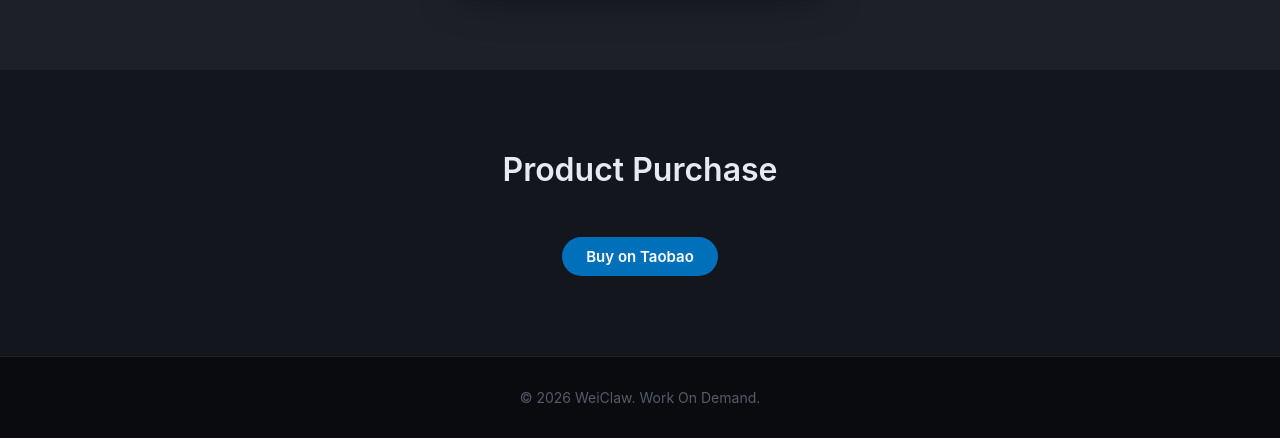
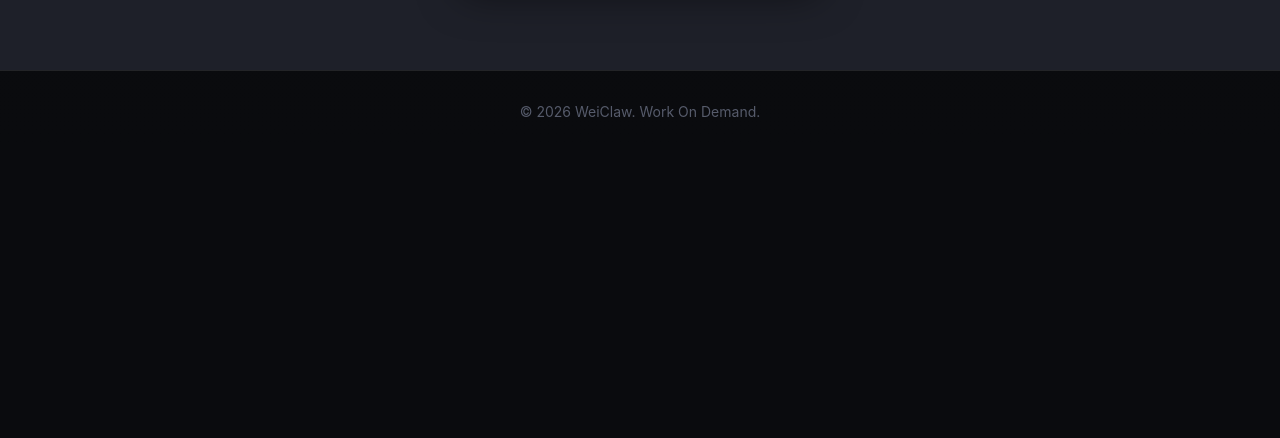
Before and after one commit to git-hub-cloud/weiclaw, a plain HTML site: page index.html in a window 1280 px wide. Shown: the part 2099-2537 px from the top of the page. After the commit the page ends 2251 px from the top, so only its background shows below. Drawn offline with Linux system fonts and the light colour scheme.

Commit message:
update pages

```diff
--- a/index.html
+++ b/index.html
@@ -212,23 +212,6 @@
         ></video>
       </div>
     </section>
-
-    <section class="contact">
-      <div class="container">
-        <div data-lang="en">
-          <h2 class="section-title">Product Purchase</h2>
-          <div style="margin-top: 16px;">
-            <a href="https://item.taobao.com/item.htm?ft=t&id=1059194476130" target="_blank" style="display: inline-block; background-color: #0070ba !important; color: #ffffff !important; padding: 10px 24px; border-radius: 24px; font-weight: 600; text-decoration: none !important; font-size: 0.9375rem !important; transition: background-color 0.2s;" onmouseover="this.style.backgroundColor='#005ea6'" onmouseout="this.style.backgroundColor='#0070ba'">Buy on Taobao</a>
-          </div>
-        </div>
-        <div data-lang="zh">
-          <h2 class="section-title">产品购买</h2>
-          <div style="margin-top: 16px;">
-            <a href="https://item.taobao.com/item.htm?ft=t&id=1059194476130" target="_blank" style="display: inline-block; background-color: #0070ba !important; color: #ffffff !important; padding: 10px 24px; border-radius: 24px; font-weight: 600; text-decoration: none !important; font-size: 0.9375rem !important; transition: background-color 0.2s;" onmouseover="this.style.backgroundColor='#005ea6'" onmouseout="this.style.backgroundColor='#0070ba'">使用 淘宝 购买</a>
-          </div>
-        </div>
-      </div>
-    </section>
   </main>
 
   <footer>
```
